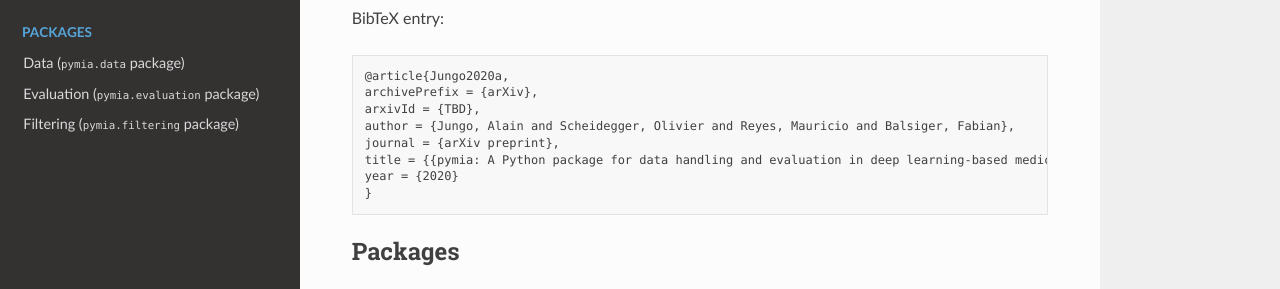
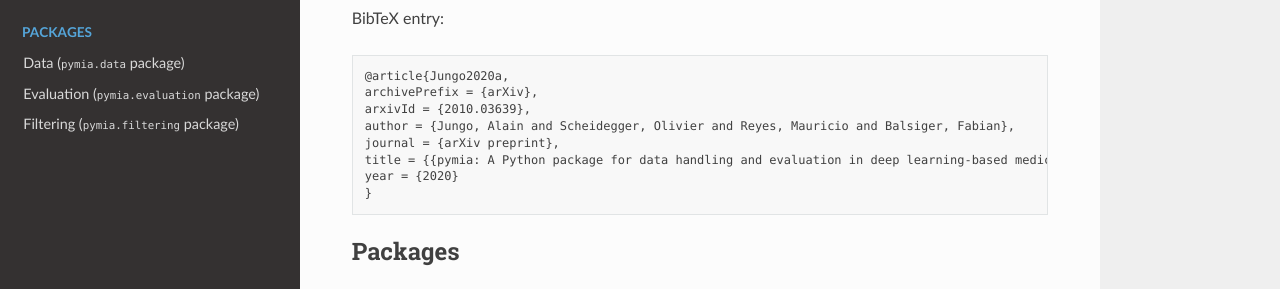
Before and after one commit to rundherum/pymia, a Sphinx documentation site: the page built from docs/index.rst, in a window 1280 px wide and 900 px high, scrolled down 1266 px. Shown: the part 306-595 px from the top of the window. Built offline with Sphinx 7.4.7 and the Read the Docs theme 2.0.0, drawn with Linux system fonts in a browser that asks for light colours; formulas are drawn with MathJax 3; pages that are not in the unit, such as notebooks, are missing from menus; some of the changed text lies outside the part shown.

Commit message:
docs(index): add arXiv id

```diff
--- a/docs/index.rst
+++ b/docs/index.rst
@@ -50,7 +50,7 @@
 
 .. code-block:: none
 
-    Jungo, A., Scheidegger, O., Reyes, M., & Balsiger, F. (2020). pymia: A Python package for data handling and evaluation in deep learning-based medical image analysis. ArXiv preprint.
+    Jungo, A., Scheidegger, O., Reyes, M., & Balsiger, F. (2020). pymia: A Python package for data handling and evaluation in deep learning-based medical image analysis. ArXiv preprint 2010.03639.
 
 
 BibTeX entry:
@@ -59,7 +59,7 @@
 
     @article{Jungo2020a,
     archivePrefix = {arXiv},
-    arxivId = {TBD},
+    arxivId = {2010.03639},
     author = {Jungo, Alain and Scheidegger, Olivier and Reyes, Mauricio and Balsiger, Fabian},
     journal = {arXiv preprint},
     title = {{pymia: A Python package for data handling and evaluation in deep learning-based medical image analysis}},
```
